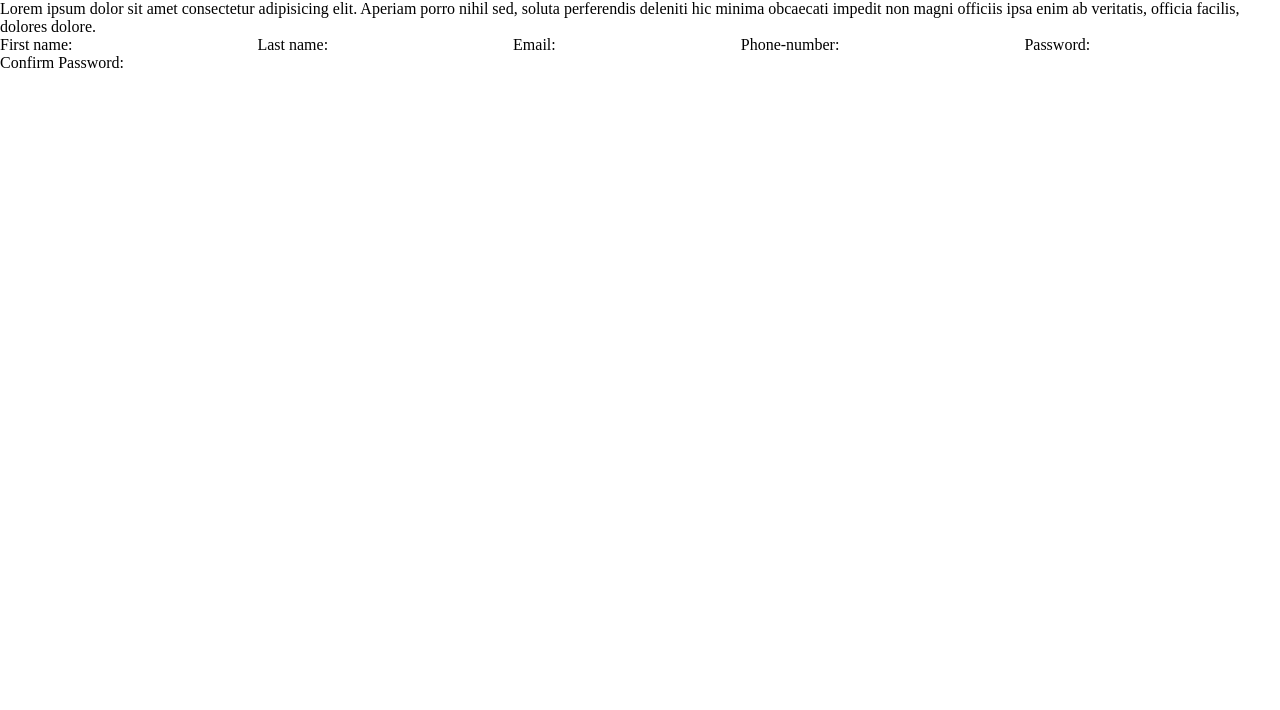
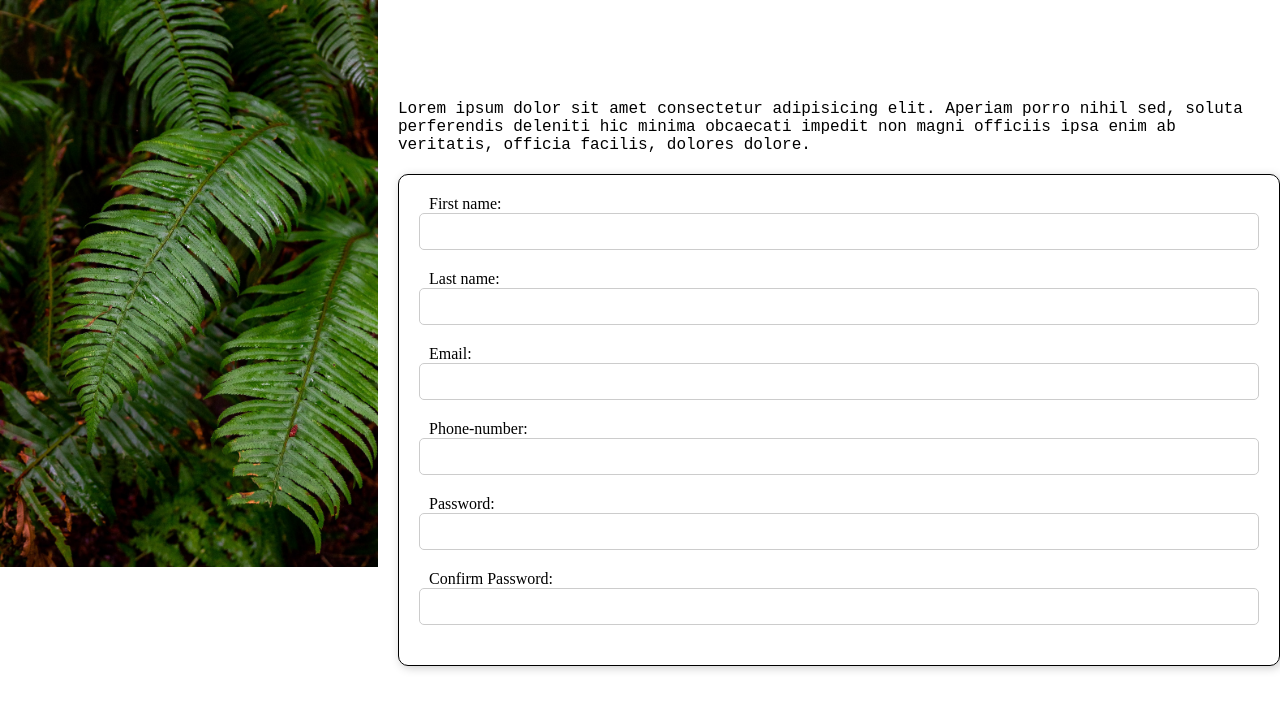
Before and after one commit to SubyiaLab/SignUpForm, a plain HTML site: page index.html in a window 1280 px wide. Drawn offline with Linux system fonts and the light colour scheme.

Commit message:
Make style page

```diff
--- a/index.html
+++ b/index.html
@@ -9,6 +9,12 @@
 </head>
     <body>
         <div class="mainContainer">
+
+            <div class="rightC">
+                <img src="img.jpg">
+
+            </div>
+
             <div class="leftC">
                 <p>
                     Lorem ipsum dolor sit amet consectetur adipisicing elit. Aperiam porro nihil sed, soluta perferendis deleniti hic minima obcaecati impedit non magni officiis ipsa enim ab veritatis, officia facilis, dolores dolore.
@@ -36,10 +42,7 @@
 
             </div>
 
-            <div class="rightC">
 
-
-            </div>
 
 
 
--- a/style.css
+++ b/style.css
@@ -3,3 +3,51 @@
 	padding: 0;
 	border: 0;
 }
+
+.mainContainer {
+	display: flex;
+	justify-content: center;
+}
+
+.rightC {
+  width: 30%;
+  padding-right: 20px;
+}
+
+img {
+	width: 100%;
+	height: auto;
+}
+
+.leftC{
+	width: 70%;
+	align-items: center;
+	display: flex;
+	flex-direction: column;
+	flex-wrap: wrap;
+	margin-top: 100px;
+}
+p{
+	margin-bottom: 20px;
+	font-size: 16px;
+	font-family: 'Courier New', Courier, monospace;
+
+}
+
+form{
+	border: 1px solid black;
+	box-shadow: 2px 2px 10px #ccc;
+	border-radius: 10px;
+	padding: 20px;
+}
+
+label, input[type="text"], input[type="email"], input[type="number"],input[type="password"], textarea {
+    width: 100%;
+    padding: 10px;
+    margin-bottom: 20px;
+    box-sizing: border-box;
+  }
+  input[type="text"], input[type="email"],input[type="number"],[type="password"] , textarea {
+    border: 1px solid #ccc;
+    border-radius: 5px;
+  }
```
Also changed, not shown: odin-lined.png (added).
